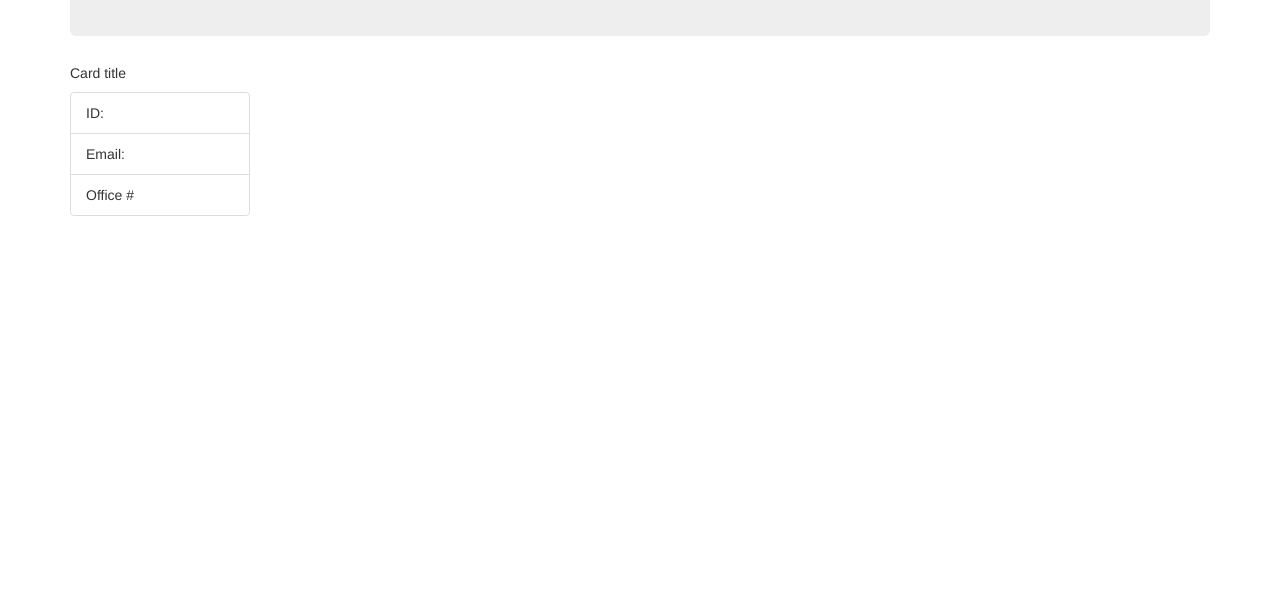
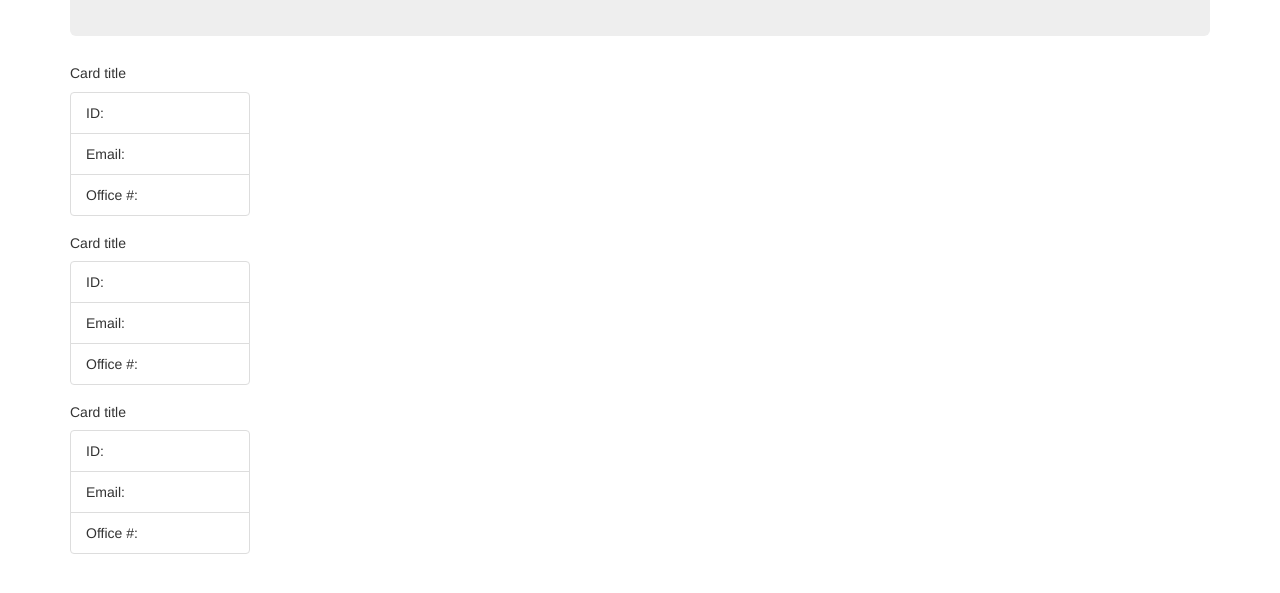
Before and after one commit to ctinengyn/Team-Profile-Generator, a plain HTML site: page index.html in a window 1280 px wide. Shown: the part 159-752 px from the top of the page. Drawn offline with nearby package versions, Linux system fonts and the light colour scheme.

Commit message:
Adding more cards for the team

```diff
--- a/index.html
+++ b/index.html
@@ -22,7 +22,29 @@
     <ul class="list-group list-group-flush">
       <li class="list-group-item">ID:</li>
       <li class="list-group-item">Email:</li>
-      <li class="list-group-item">Office #</li>
+      <li class="list-group-item">Office #:</li>
+    </ul>
+  </div>
+
+  <div class="card" style="width: 18rem;">
+    <div class="card-body">
+      <h5 class="card-title">Card title</h5>
+    </div>
+    <ul class="list-group list-group-flush">
+      <li class="list-group-item">ID:</li>
+      <li class="list-group-item">Email:</li>
+      <li class="list-group-item">Office #:</li>
+    </ul>
+  </div>
+
+  <div class="card" style="width: 18rem;">
+    <div class="card-body">
+      <h5 class="card-title">Card title</h5>
+    </div>
+    <ul class="list-group list-group-flush">
+      <li class="list-group-item">ID:</li>
+      <li class="list-group-item">Email:</li>
+      <li class="list-group-item">Office #:</li>
     </ul>
   </div>
 
```
